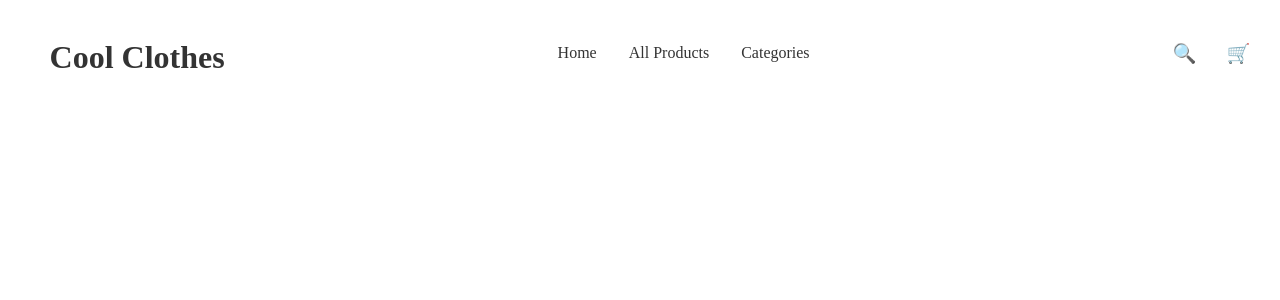
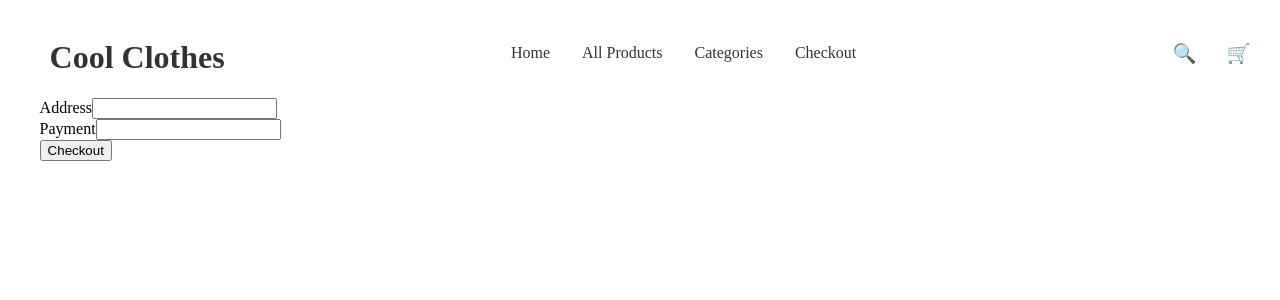
Before and after one commit to alexhamy/edp-capstone-project, a React (Vite) app in the folder react/: page /checkout in a window 1280 px wide. Shown: the top 300 px of the page. Built offline with nearby package versions, Linux system fonts and the light colour scheme; no server answers.

Commit message:
added basic checkout page

```diff
--- a/react/package.json
+++ b/react/package.json
@@ -3,6 +3,7 @@
   "private": true,
   "version": "0.0.0",
   "type": "module",
+  "proxy": "http://localhost:5000",
   "scripts": {
     "dev": "vite",
     "build": "vite build",
--- a/react/src/App.jsx
+++ b/react/src/App.jsx
@@ -4,6 +4,7 @@ import {BrowserRouter as Router, Routes, Route} from "react-router-dom";
 import NavigationHeader from './components/navheader';
 import HomePage from './components/HomePage';
 import ListPage from './components/ListPage';
+import CheckoutPage from './components/CheckoutPage';
 function App(props) {
   const [data, setData] = useState([]);
   useEffect(() => {
@@ -29,6 +30,8 @@ function App(props) {
         <Routes>
         <Route path="/" element={<HomePage data={data}/>}/>
         <Route path="/products/:page" element={<ListPage data={data}/>}/>
+        <Route path="/checkout" element={<CheckoutPage data={data}/>}/>
+
         </Routes>
       </Router>
     </div>
--- /dev/null
+++ b/react/src/components/CheckoutPage.jsx
@@ -0,0 +1,116 @@
+import { useState, useEffect } from "react";
+import { useParams } from 'react-router-dom';
+import { Link } from 'react-router-dom';
+
+var test_items = [
+    {
+        "id": 0,
+        "img_id": "IMG_0",
+        "Price": 45,
+        "Type": "Button-Up Shirt",
+        "Material": "Cashmere",
+        "Season": "Spring",
+        "Rating": 4.9,
+        "Category": "Semi-Formal",
+        "Description": "Lorem ipsum dolor sit amet consectetur adipiscing elit. Quisque faucibus ex sapien vitae pellentesque sem placerat. In id cursus mi pretium tellus duis convallis. Tempus leo eu aenean sed diam urna tempor. Pulvinar vivamus fringilla lacus nec metus bibendum egestas. Iaculis massa nisl malesuada lacinia integer nunc posuere. Ut hendrerit semper vel class aptent taciti sociosqu. Ad litora torquent per conubia nostra inceptos himenaeos."
+    },
+    {
+        "id": 1,
+        "img_id": "IMG_1",
+        "Price": 27,
+        "Type": "Tank top",
+        "Material": "Nylon",
+        "Season": "Fall",
+        "Rating": 2.0,
+        "Category": "Casual",
+        "Description": "Lorem ipsum dolor sit amet consectetur adipiscing elit. Quisque faucibus ex sapien vitae pellentesque sem placerat. In id cursus mi pretium tellus duis convallis. Tempus leo eu aenean sed diam urna tempor. Pulvinar vivamus fringilla lacus nec metus bibendum egestas. Iaculis massa nisl malesuada lacinia integer nunc posuere. Ut hendrerit semper vel class aptent taciti sociosqu. Ad litora torquent per conubia nostra inceptos himenaeos."
+    }
+]
+
+export default function ListPage(props) {
+    const [checkoutData, setCheckoutData] = useState({
+        "billing_info": {
+            "address": "",
+            "payment": ""},
+        "items": test_items
+    });
+
+    const handleChange = (e) => {
+        const { name, value} = e.target;
+        setCheckoutData({
+            ...checkoutData,
+            billing_info: {
+                ...checkoutData.billing_info,
+                [name]: value}
+        });
+        console.log(checkoutData.billing_info)
+    };
+
+    const handleSubmit = async (e) => {
+        e.preventDefault();
+        // Add the current timestamp
+        const submission = {
+            ...checkoutData
+        };
+
+        console.log(checkoutData)
+
+        try {
+            const response = await fetch(`http://localhost:5000/api/checkout`, {
+                method: "POST",
+                headers: {
+                    "Content-Type": "application/json",
+                },
+                body: JSON.stringify(submission),
+            });
+
+            if (!response.ok) {
+                throw new Error(`HTTP error! status: ${response.status}`);
+            }
+
+            const data = await response.json();
+            console.log(data);
+            // Handle post submission logic (like showing a success message)
+        } catch (error) {
+            console.error("Error posting data", error);
+            // Handle errors here
+        }
+    };
+
+    return(
+        <div className="row">
+            <div className="col-4">
+                <form onSubmit={handleSubmit} className="p-3">
+                    <div className="form-group">
+                        <label htmlFor="address">Address</label>
+                        <input
+                            type="text"
+                            className="form-control"
+                            id="address"
+                            name="address"
+                            value={checkoutData.address}
+                            onChange={handleChange}
+                        />
+                    </div>
+                    <div className="form-group">
+                        <label htmlFor="payment">Payment</label>
+                        <input
+                            type="text"
+                            className="form-control"
+                            id="payment"
+                            name="payment"
+                            value={checkoutData.payment}
+                            onChange={handleChange}
+                        />
+                    </div>
+
+                    <button type="submit" className="btn btn-primary">
+                        Checkout
+                    </button>
+                </form>
+            </div>
+        </div>
+    )
+
+
+}
--- a/react/src/components/Navheader.jsx
+++ b/react/src/components/Navheader.jsx
@@ -41,6 +41,8 @@ const NavigationHeader = ({ cartItemCount = 0 }) => {
             <li><Link to="/">Home</Link></li>
             <li><Link to="/products/1">All Products</Link></li>
             <li><Link to="/categories">Categories</Link></li>
+            <li><Link to="/checkout">Checkout</Link></li>
+
           </ul>
         </nav>
 
```
Also changed, not shown: 1 other file (tests, documents, lock files or other folders).
